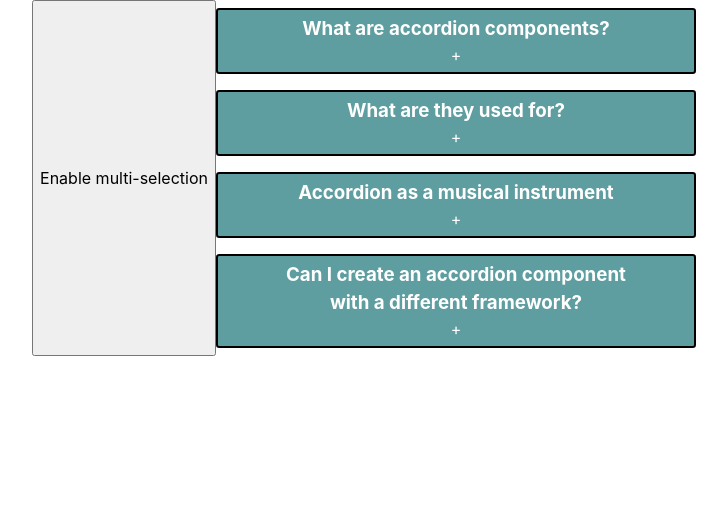
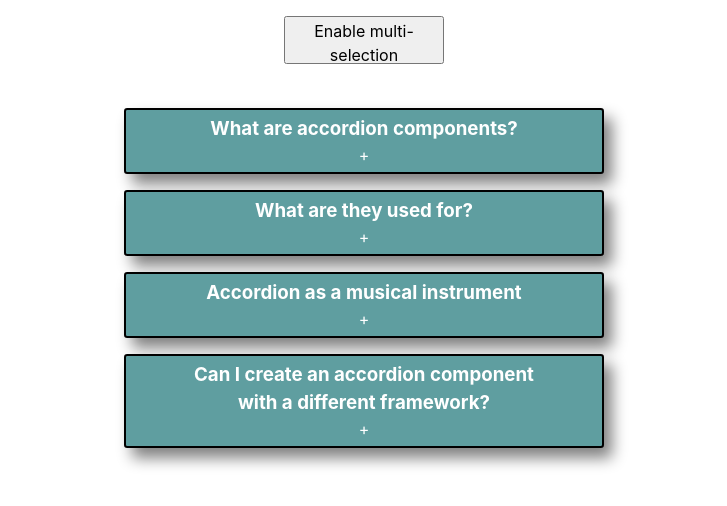
Before and after one commit to greenteaisgreat/Utilities, a React (Create React App) app: page / in a window 1280 px wide. Shown: the top 506 px of the page, without its empty margins (276-1003 px from the left). Built offline with nearby package versions, Linux system fonts and the light colour scheme.

Commit message:
Add styling for multiselection Accordion component

```diff
--- a/src/components/Accordion/accordion.css
+++ b/src/components/Accordion/accordion.css
@@ -10,6 +10,20 @@
   background-color: cadetblue;
   color: white;
   cursor: pointer;
+  box-shadow: 8px 10px 15px gray;
+}
+
+.wrapper {
+  display: flex;
+  flex-direction: column;
+  align-items: center;
+  gap: 20px;
+}
+
+.wrapper button {
+  width: 10rem;
+  height: 3rem;
+  margin: 1rem;
 }
 
 .answer {
@@ -26,11 +40,6 @@
   text-align: center;
 }
 
-.wrapper {
-  display: flex;
-  justify-content: center;
-}
-
 .accordion {
   align-items: center;
   display: flex;
```
